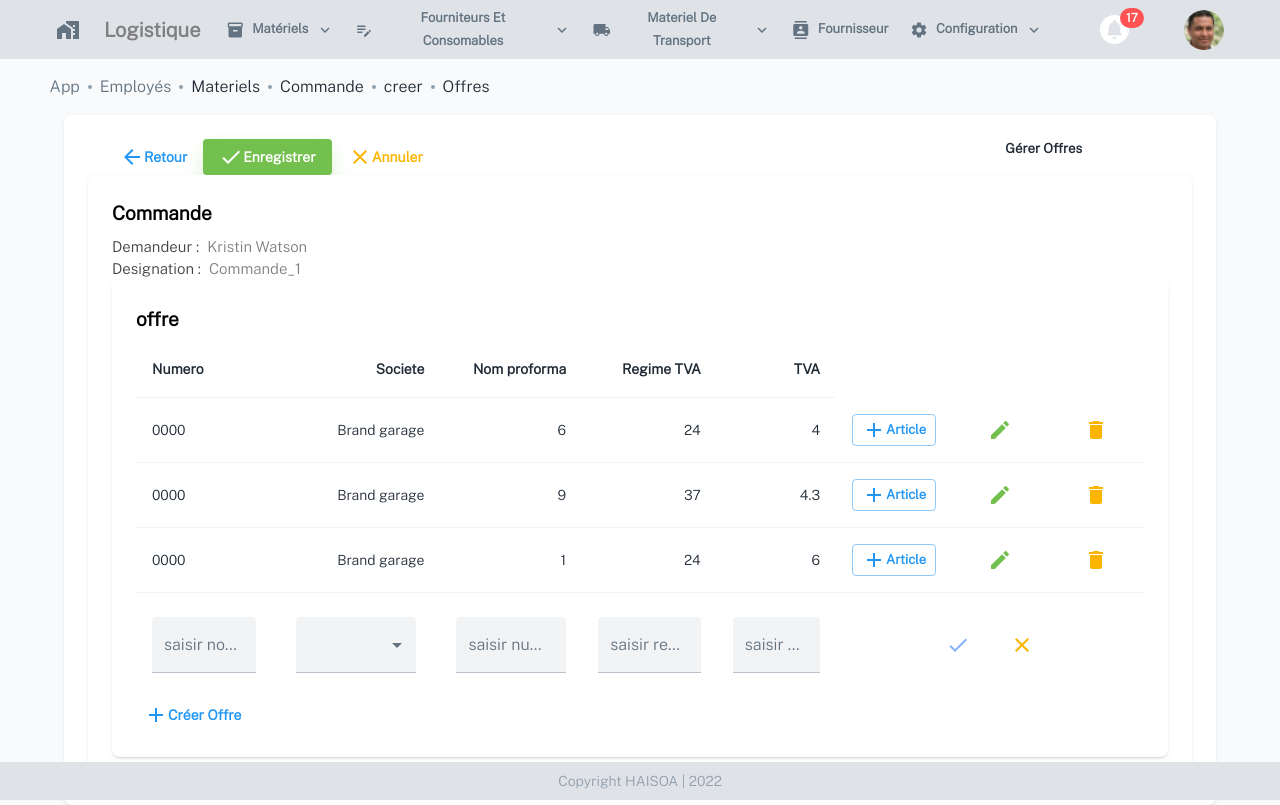
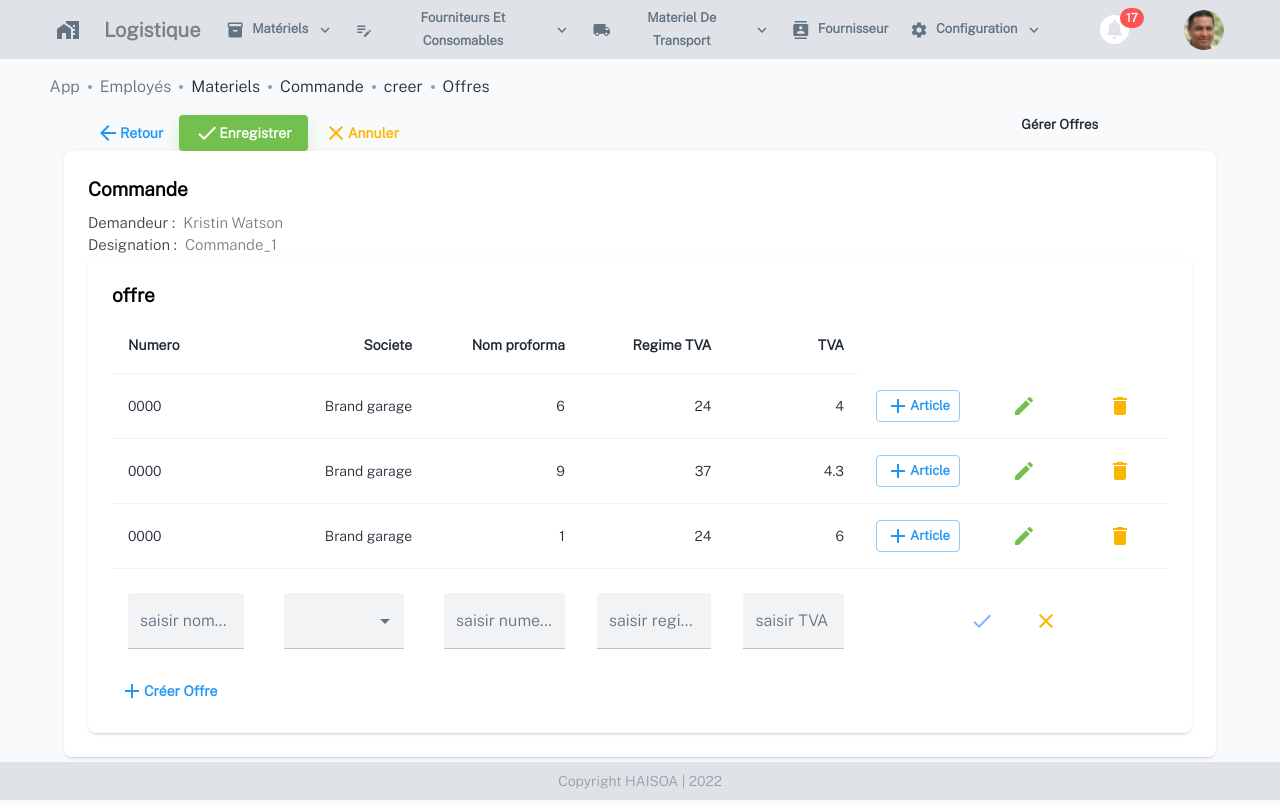
Before and after one commit to tsilefy12/front-logistique, a Next.js app: page /logistique/Materiels/Commande/creer/Offres in a window 1280 px wide. Built offline with nearby package versions, Linux system fonts and the light colour scheme.

Commit message:
fix gestion offre

```diff
--- a/components/Commande/Creer/Offre/index.tsx
+++ b/components/Commande/Creer/Offre/index.tsx
@@ -9,12 +9,8 @@ import List from './list'
 const GestionOffre = () => {
   return (
     <Container>
-      <Card sx={{ minWidth: 275 }}>
-      <CardContent>
       <ListButtonOffre/>
       <List/>
-      </CardContent>
-      </Card>
     </Container>
 
   )
--- a/components/Commande/listButton.tsx
+++ b/components/Commande/listButton.tsx
@@ -5,6 +5,7 @@ import Button from '@mui/material/Button'
 import CheckIcon from '@mui/icons-material/Check'
 import ArrowBackIcon from '@mui/icons-material/ArrowBack'
 import CloseIcon from '@mui/icons-material/Close'
+import Typography from '../../themes/overrides/Typography'
 
 const ListButton= ()=>{
   return(
@@ -18,7 +19,9 @@ const ListButton= ()=>{
     </Stack>
     </Grid>
     <Grid item xs={2}>
-    <h5>Gerér offres</h5>
+      <Typography variant="h5">
+    Gerér offres
+    </Typography>
   </Grid>
   </Grid>
     </Container>
```
